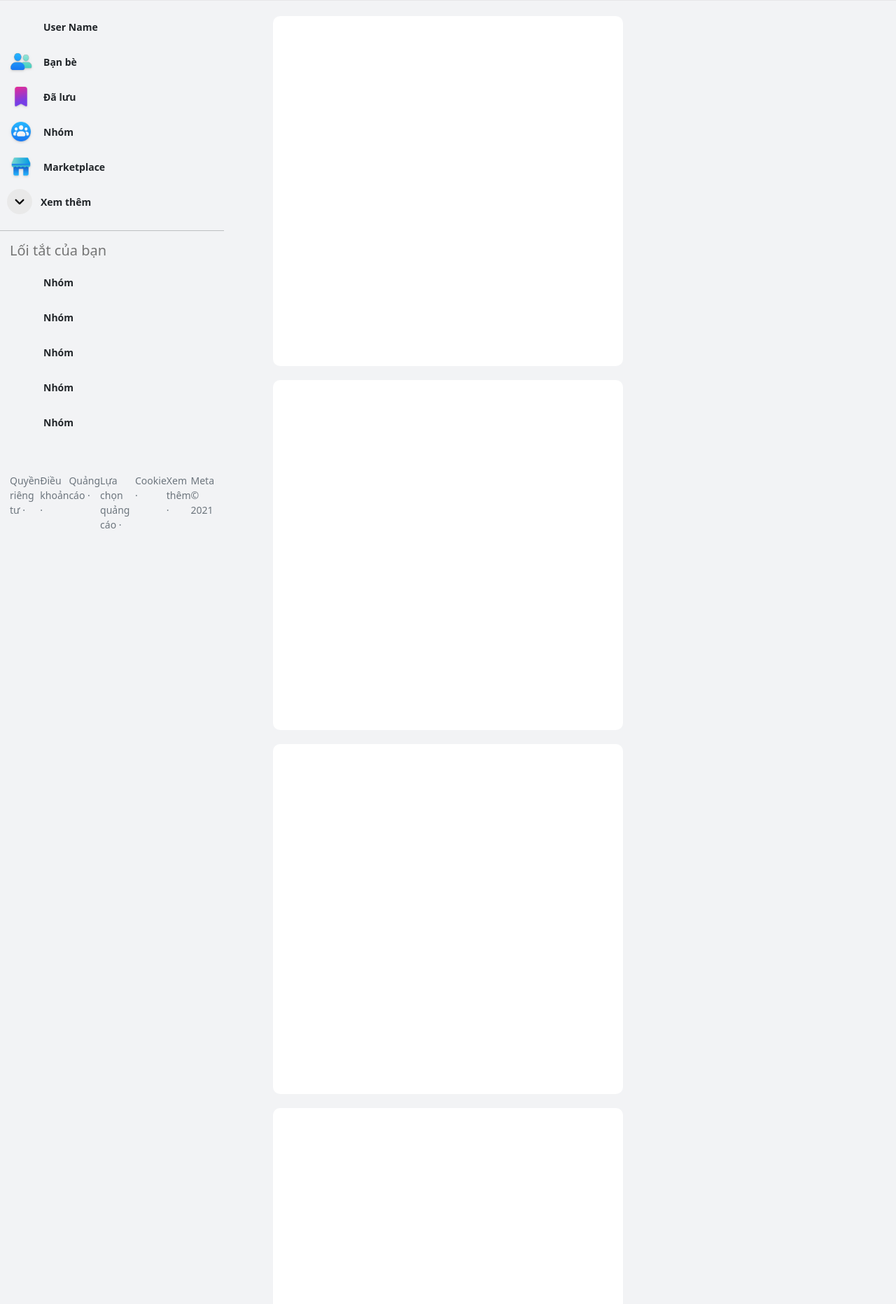
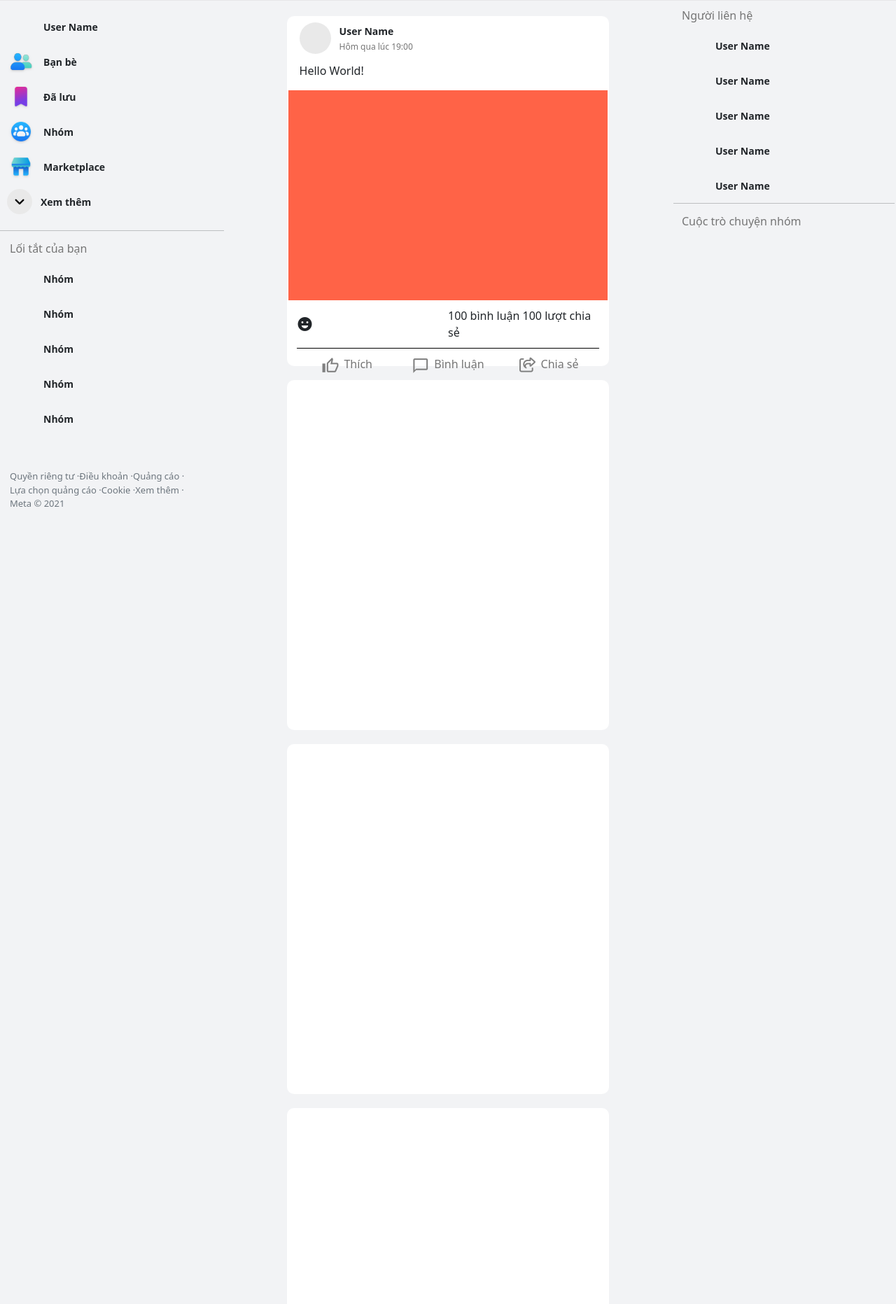
Before and after one commit to tuanminh121/FaceBook_Web, a PHP site: page /NewFeed.html in a window 1280 px wide. Shown: the part 57-1920 px from the top of the page at 70% size. Before the commit the page ends 812 px from the top, so only its background shows below. Run offline with PHP 8.4, Linux system fonts and the light colour scheme; some libraries are stand-ins or nearby versions.

Commit message:
update newsfeed

```diff
--- a/NewFeed.html
+++ b/NewFeed.html
@@ -8,6 +8,7 @@
     <script src="https://kit.fontawesome.com/f15068147b.js" crossorigin="anonymous"></script>
     <link href="https://fonts.googleapis.com/css2?family=Material+Icons+Round" rel="stylesheet">
     <link href="https://fonts.googleapis.com/css2?family=Material+Icons"rel="stylesheet">
+    <link href="https://fonts.googleapis.com/css2?family=Material+Icons+Outlined" rel="stylesheet">
     <link rel="stylesheet" href="assets/css/sidebar.css">
     <link rel="stylesheet" href="assets/css/header.css">
     <link rel="stylesheet" href="assets/css/newfeed.css">
@@ -16,7 +17,7 @@
 <body>
 <!--HEADER-->
     <header class="container-fluid">
-    <nav class="navbar navbar-expand-lg navbar-light bg-light fixed-top fb-navbar">
+    <nav class="navbar navbar-light bg-light fixed-top fb-navbar">
         <div class="container-fluid inner-fb-navbar">
             <div class="navbar-left">
           <a class="navbar-brand" href="#">
@@ -126,7 +127,7 @@
 <!--MAIN-->
     <main>
 <!--LEFT-SIDE-BAR-->
-    <div class="col-md-3" id="left-side-bar">
+    <div id="left-side-bar">
         <div class="container-fluid">
             <div class="row">
             <div class="col-md-12 sidebar-item">
@@ -406,7 +407,7 @@
             </div>
             <div><hr></div>
             <div class="row">
-            <h5>Lối tắt của bạn</h5>
+            <h6>Lối tắt của bạn</h6>
             <div class="col-md-12 sidebar-item">
                 <div class="icon"></div>
                 <div class="text">
@@ -478,7 +479,68 @@
         </footer>
     </div>
 <!--MAIN-NEW-FEED-->
-    <div class="col-md-6" id="main-new-feed">
+    <div id="main-news-feed">
+        <div class="news">
+            <div class="row">
+                <div class="heading">
+                    <div class="user-ava"></div>
+                    <div class="user-name-time">
+                        <b class="user-name">User Name</b>
+                        <h6 class="time">Hôm qua lúc 19:00</h6>
+                    </div>
+                </div>
+                <div class="news-content">
+                    <div class="content-caption">
+                        Hello World!
+                    </div>
+                    <div class="content-images">
+
+                    </div>
+                </div>
+                <div class="action-comment">
+                    <div class="action-comment-above">
+                        <div class="action-index">
+                            <span class="material-icons-round">
+                                emoji_emotions
+                            </span>
+                        </div>
+                        <div class="comment-index">
+                            100 bình luận 100 lượt chia sẻ
+                        </div>
+                    </div>
+                    <div class="action-comment-under">
+                        <div class="action-comment-under-item">
+                            <div class="action-icon">
+                                <span class="material-icons-outlined like-icon">
+                                    thumb_up
+                                </span>
+                            </div>
+                            <div class="action-name">
+                                <h6>Thích</h6>
+                            </div>
+                        </div>
+                        <div class="action-comment-under-item">
+                            <div class="action-icon">
+                                <span class="material-icons-outlined comment-icon">
+                                    chat_bubble_outline
+                                </span>
+                            </div>
+                            <div class="action-name">
+                                <h6>Bình luận</h6>
+                            </div>
+                        </div>
+                        <div class="action-comment-under-item">
+                            <div class="action-icon">
+                                <i class="far fa-share-square share-icon"></i>
+                            </div>
+                            <div class="action-name">
+                                <h6>Chia sẻ</h6>
+                            </div>
+                        </div>
+                    </div>
+                </div>
+            </div>
+        </div>
         <div class="news"></div>
         <div class="news"></div>
         <div class="news"></div>
@@ -486,6 +548,57 @@
         <div class="news"></div>
     </div>
 <!--RIGHT-SIDE-BAR-->
+    <div id="right-side-bar">
+        <div class="row">
+            <h6>Người liên hệ</h6>
+        </div>
+        <div class="row">
+            <div class="sidebar-item">
+                <div class="icon"></div>
+                <div class="text">
+                    <b>User Name</b>
+                </div>
+            </div>
+        </div>
+        <div class="row">
+            <div class="sidebar-item">
+                <div class="icon"></div>
+                <div class="text">
+                    <b>User Name</b>
+                </div>
+            </div>
+        </div>
+        <div class="row">
+            <div class="sidebar-item">
+                <div class="icon"></div>
+                <div class="text">
+                    <b>User Name</b>
+                </div>
+            </div>
+        </div>
+        <div class="row">
+            <div class="sidebar-item">
+                <div class="icon"></div>
+                <div class="text">
+                    <b>User Name</b>
+                </div>
+            </div>
+        </div>
+        <div class="row">
+            <div class="sidebar-item">
+                <div class="icon"></div>
+                <div class="text">
+                    <b>User Name</b>
+                </div>
+            </div>
+        </div>
+        <div class="row">
+            <hr>
+        </div>
+        <div class="row">
+            <h6>Cuộc trò chuyện nhóm</h6>
+        </div>
+    </div>
     </main>
 <!--Thư viên Bootstrap-->
 <script src="https://cdn.jsdelivr.net/npm/bootstrap@5.1.3/dist/js/bootstrap.bundle.min.js" integrity="sha384-ka7Sk0Gln4gmtz2MlQnikT1wXgYsOg+OMhuP+IlRH9sENBO0LRn5q+8nbTov4+1p" crossorigin="anonymous"></script>
--- a/assets/css/header.css
+++ b/assets/css/header.css
@@ -128,6 +128,7 @@
     flex-direction: row;
     justify-content: center;
     align-items: center;
+    height: 55px;
 }
 .navbar-center{
     justify-content: center;
@@ -146,8 +147,10 @@
 /*CSS for navbar-right*/
 .navbar-right{
     flex-direction: row;
+    align-items: center;
     position: fixed;
     right: 0;
+    margin: 0px !important;
 }
 .navbar-right .button{
     margin: 10px;
--- a/assets/css/newfeed.css
+++ b/assets/css/newfeed.css
@@ -1,25 +1,147 @@
+main{
+    margin-top: 70px !important;
+    overflow-x:hidden;
+}
 #left-side-bar{
     overflow: scroll;
+    width: 25%;
+    height: 90%;
+    position: fixed ;
+    overflow-x: hidden;
 }
-main{
-    padding-top: 70px;
-    display: flex;
-    flex-direction: row;
-}
-#main-new-feed{
+/*MAIN NEWS FEED*/
+#main-news-feed{
     display: flex;
     flex-direction: column;
     align-items: center;
     justify-content: center;
     padding: 0px 32px;
+    width: 50%;
+    margin-left: 25%;
 }
 .news{
     border-radius: 10px;
     padding: 0px 32;
     height: 500px;
-    width: 500px;
+    width: 80%;
     background-color: white;
-    margin: 10px;
+    margin: 10px 0px;
+    display: flex;
+    flex-direction: column;
+}
+.heading{
+    height: 50px;
+    width: 100%;
+    display: flex;
+    justify-content:flex-start;
+    align-items: center;
+    padding: 12px 16px 0px 16px;
+    border-radius: 8px;
+    margin-bottom: 12px;
+}
+.user-ava{
+    width: 45px;
+    height: 45px;
+    border-radius: 50%;
+    border: 0px solid white;
+    background-color: rgb(233, 233, 233);
+}
+.user-name-time{
+    font-size: 14px;
+    padding-left: 12px;
+    border: 0px;
+    display: flex;
+    flex-direction: column;
+    justify-content: center;
+}
+.user-name{
+    margin-top: 5px;
+}
+.time{
+    font-size: 12px;
+    margin: 5px 0px;
+}
+.news-content{
+    padding: 0px;
+}
+.content-caption{
+    padding: 4px 16px 16px 16px;
+}
+.content-images{
+    width: 100%;
+    height: 300px;
+    background-color: tomato;
+}
+.action-comment{
+    padding: 0px;
+    width: 100%;
+    height: 83px;
+}
+.action-comment-above{
+    display: flex;
+    margin: 0px 12px;
+    padding: 10px 0px;
+    border-bottom: 1px solid black;
+}
+.action-index{
+    width: 50%;
+    display: flex;
+    align-items: center;
+    justify-content: flex-start;
+}
+.comment-index{
+    width: 50%;
+    display: flex;
+    align-items: center;
+    justify-content: flex-end;
+}
+.action-comment-under{
+    display: flex;
+    padding-top: 7px;
+    margin: 0px 12px;
+}
+.action-name{
+    padding-left: 7px;
+    padding-top: 4px;
+    justify-content: center;
+    align-items: center;
+}
+.action-icon{
+    justify-content: center;
+    align-items: center;
+}
+.action-comment-under-item{
+    border-radius: 5px;
+    width: 33.33%;
+    display: flex;
+    justify-content: center;
+    align-items: center;
+    font-size: 16px;
+}
+.like-icon, .comment-icon{
+    font-size: 25px;
+    color: gray;
+    padding-top: 5px;
+}
+.share-icon{
+    font-size: 21px;
+    color: gray;
+}
+.action-comment-under-item:hover{
+    background-color: rgb(231, 229, 229);
+}
+.action-comment-under-item:active{
+    background-color: rgb(216, 213, 213);
+}
+/*RIGHT SIDE BAR*/
+#right-side-bar{
+    top: 70px;
+    width: 25%;
+    height: 90%;
+    margin-left: 75%;
+    position: fixed;
+    overflow: scroll;
+    overflow-x: hidden;
 }
 @media screen and (max-width:1099px) {
     #left-side-bar{
--- a/assets/css/sidebar.css
+++ b/assets/css/sidebar.css
@@ -1,6 +1,7 @@
 #sidebar{
     width: 100%;
     height: 100%;
+    padding: 0px !important
 }
 .container-fluid{
     padding: 0 8px;
@@ -8,8 +9,8 @@
 body{
     background-color: #F2F3F5;
 }
-#sidebar{
-    padding: 0px !important;
+#SideBar{
+    padding-top: 70px;
 }
 .row{
     padding: 0 14px !important;
@@ -43,7 +44,7 @@ body{
     padding: 6px 12px;
     border: 0px;
 }
-h5{
+h6{
     color: rgb(117, 117, 117);
 }
 .sidebar-item{
@@ -66,15 +67,19 @@ h5{
     font-size: 28px;
     color: black;
 }
+/*FOOTER*/
 #footer-text{
     display: flex;
+    justify-content: center;
+    align-items: center;
     margin: 0px;
     padding: 0px;
     font-size: 12px;
 }
 footer ul{
     display: flex;
-    font-size: 14px;
+    flex-wrap: wrap;
+    font-size: 13px;
 }
 .footer-link:hover{
     text-decoration-line: underline !important;
--- a/header.html
+++ b/header.html
@@ -14,7 +14,7 @@
 <body>
 <!--HEADER-->
     <header class="container-fluid">
-        <nav class="navbar navbar-expand-lg navbar-light bg-light fixed-top fb-navbar">
+    <nav class="navbar navbar-light bg-light fixed-top fb-navbar">
         <div class="container-fluid inner-fb-navbar">
             <div class="navbar-left">
           <a class="navbar-brand" href="#">
```
Also changed, not shown: sideBar.html (+116 -4 lines), assets/images/content-img.jpeg (added). Lines whose indentation alone changed are shown as unchanged.
